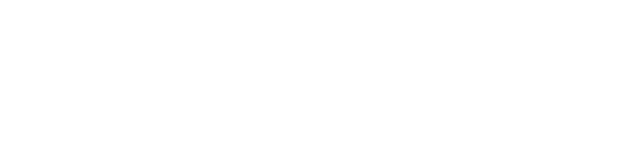
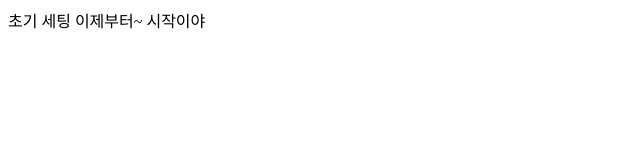
Before and after one commit to kang162002/webproject, a plain HTML site: page index.html in a window 1280 px wide. Shown: the whole page, without its empty margins (0-640 px from the left). Drawn offline with Linux system fonts and the light colour scheme.

Commit message:
시작 초기세팅

```diff
--- a/index.html
+++ b/index.html
@@ -6,6 +6,6 @@
     <title>Document</title>
 </head>
 <body>
-
+    초기 세팅 이제부터~ 시작이야
 </body>
 </html>
```
